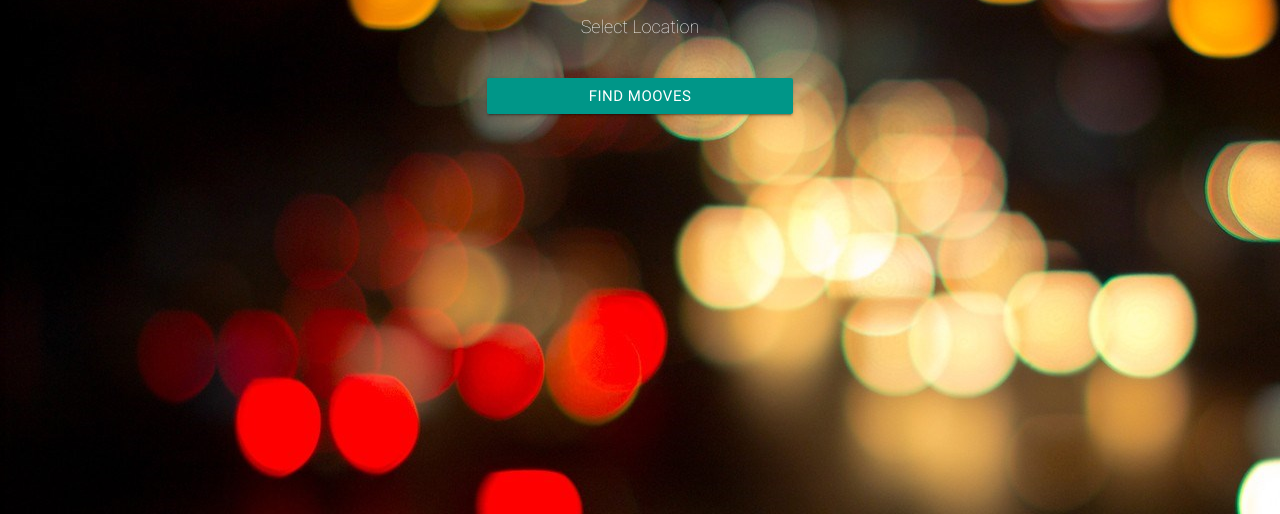
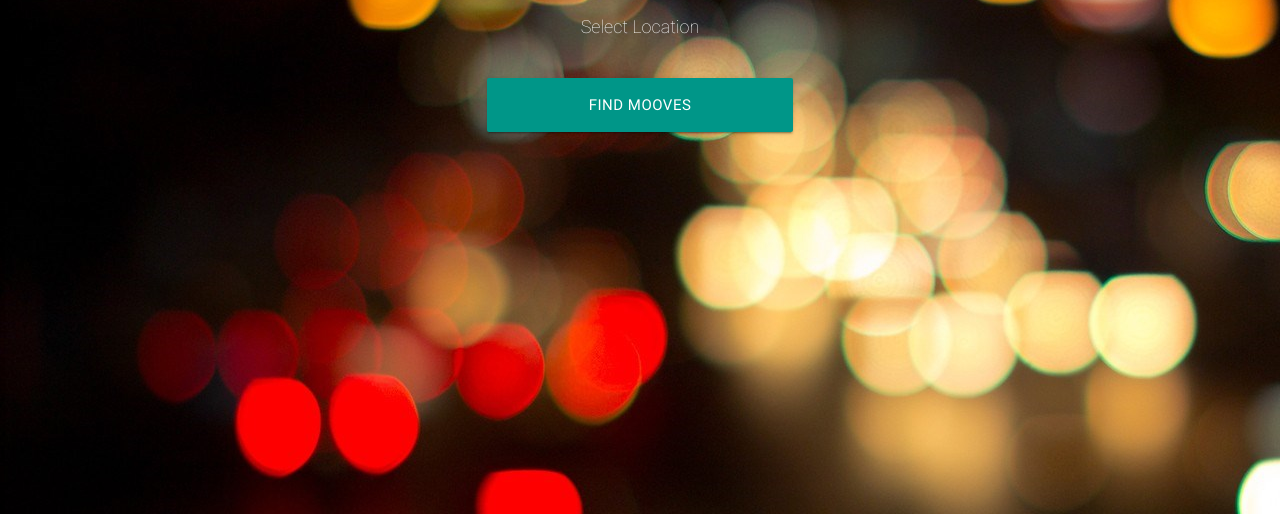
Before and after one commit to WebD00D/Moove_User, a plain HTML site: page index.html in a window 1280 px wide. Shown: the part 286-800 px from the top of the page. Drawn offline with nearby package versions, Linux system fonts and the light colour scheme.

Commit message:
updated big button

```diff
--- a/index.html
+++ b/index.html
@@ -60,7 +60,7 @@
           </select>
 
           <Br>
-            <button id="btnWhatstheMove" style="background-color:#ED4877;width:70%;" class="btn waves-effect waves-light teal center " type="submit" name="action">Find Mooves</button>
+            <button id="btnWhatstheMove" style="background-color:#ED4877;width:70%;" class="btn waves-effect waves-light teal center btn-large " type="submit" name="action">Find Mooves</button>
           </div>
 
      </div>
```
